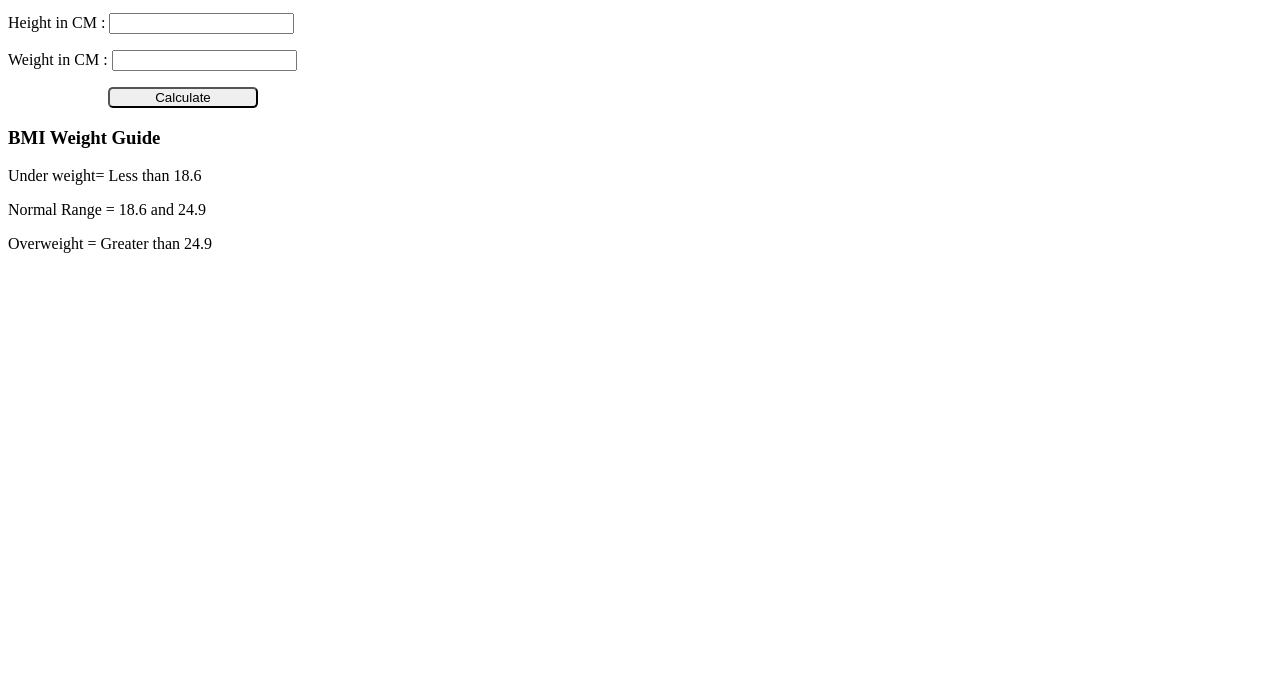
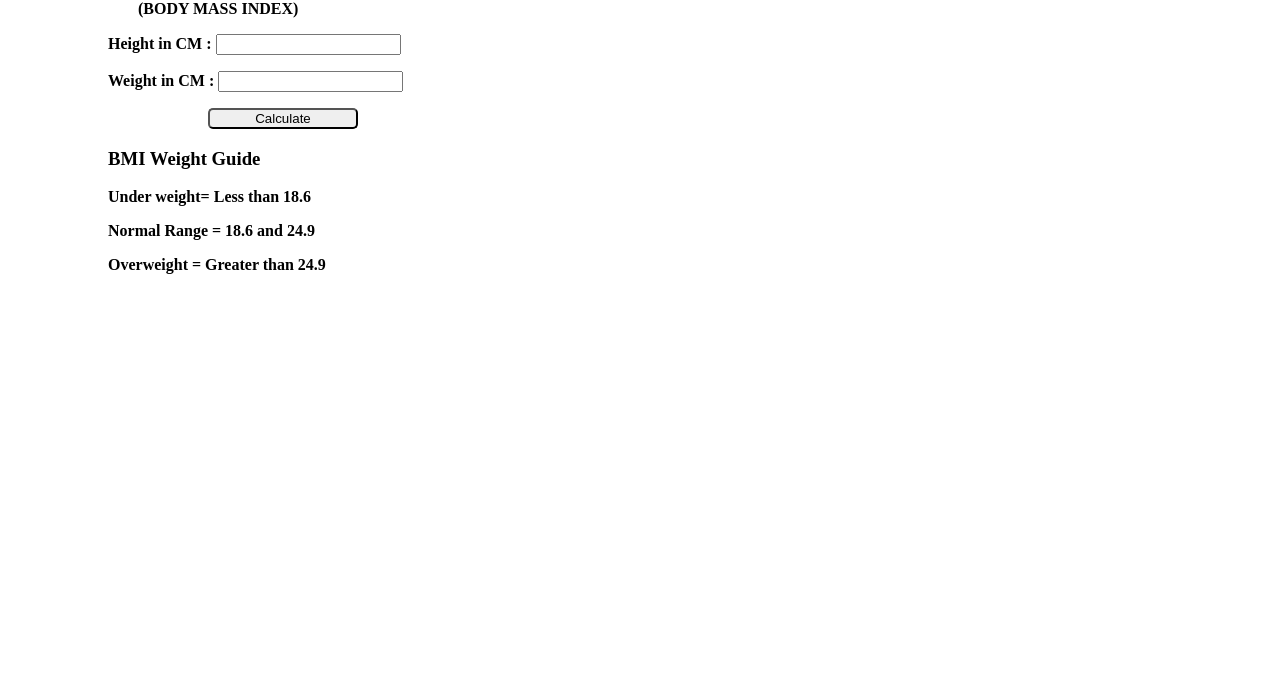
Before and after one commit to sadhna634/Bmi-calculator-, a plain HTML site: page index.html in a window 1280 px wide. Shown: the part 127-800 px from the top of the page. Drawn offline with Linux system fonts and the light colour scheme.

Commit message:
Update index.html

```diff
--- a/index.html
+++ b/index.html
@@ -4,7 +4,7 @@
     <meta charset="UTF-8">
     <meta name="viewport" content="width=device-width, initial-scale=1.0">
     <title>Calculate Weight</title>
-    <link rel="stylesheet" href="style-2.css">
+    <link rel="stylesheet" href="style2.css">
 </head>
 <body class="body">
     <nav>
```
